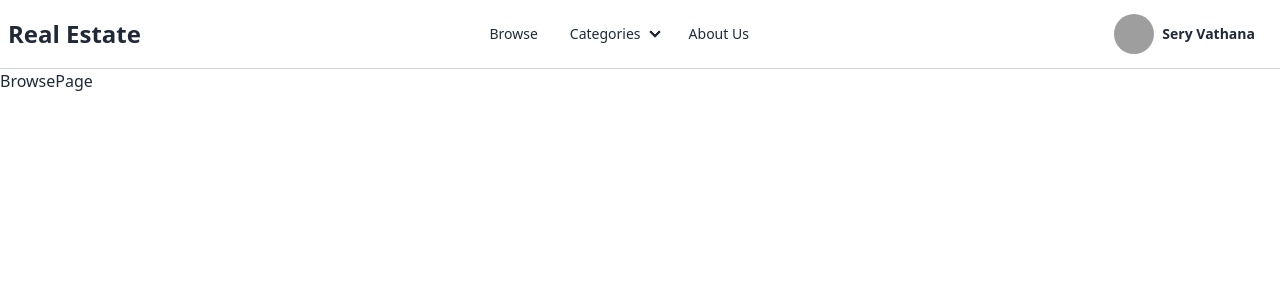
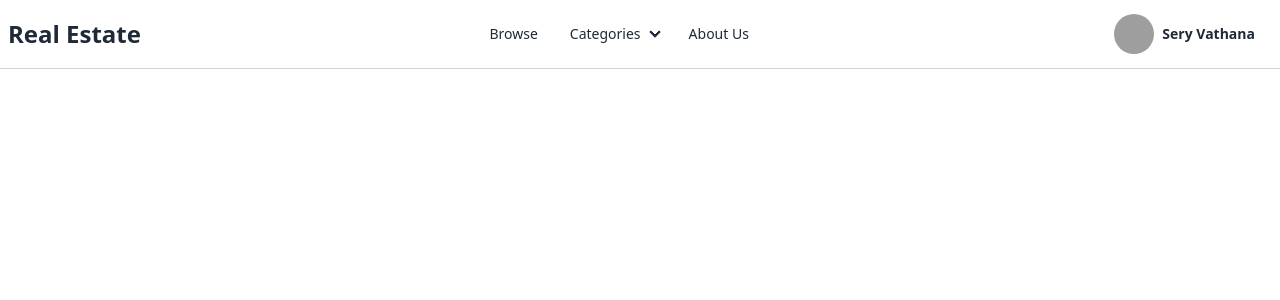
Before and after one commit to SeryVathana/real-estate-project, a React (Create React App) app: page /browse in a window 1280 px wide. Shown: the top 300 px of the page. Built offline with nearby package versions, Linux system fonts and the light colour scheme; grey boxes are pictures that could not be loaded.

Commit message:
Update BrowsePage.jsx

```diff
--- a/src/Pages/BrowsePage.jsx
+++ b/src/Pages/BrowsePage.jsx
@@ -1,7 +1,18 @@
+import { Menu } from 'lucide-react';
 import MainLayout from '../Layouts/MainLayout';
 
+
 const BrowsePage = () => {
-  return <MainLayout>BrowsePage</MainLayout>;
-};
+  return <MainLayout >
+    <div className='max-w-screen-2xl mx-auto px-2 flex flex-col justify-center items-center py-20'></div>
+
+
+
+          </MainLayout>;
+        };
+
+
+
+
 
 export default BrowsePage;
```
